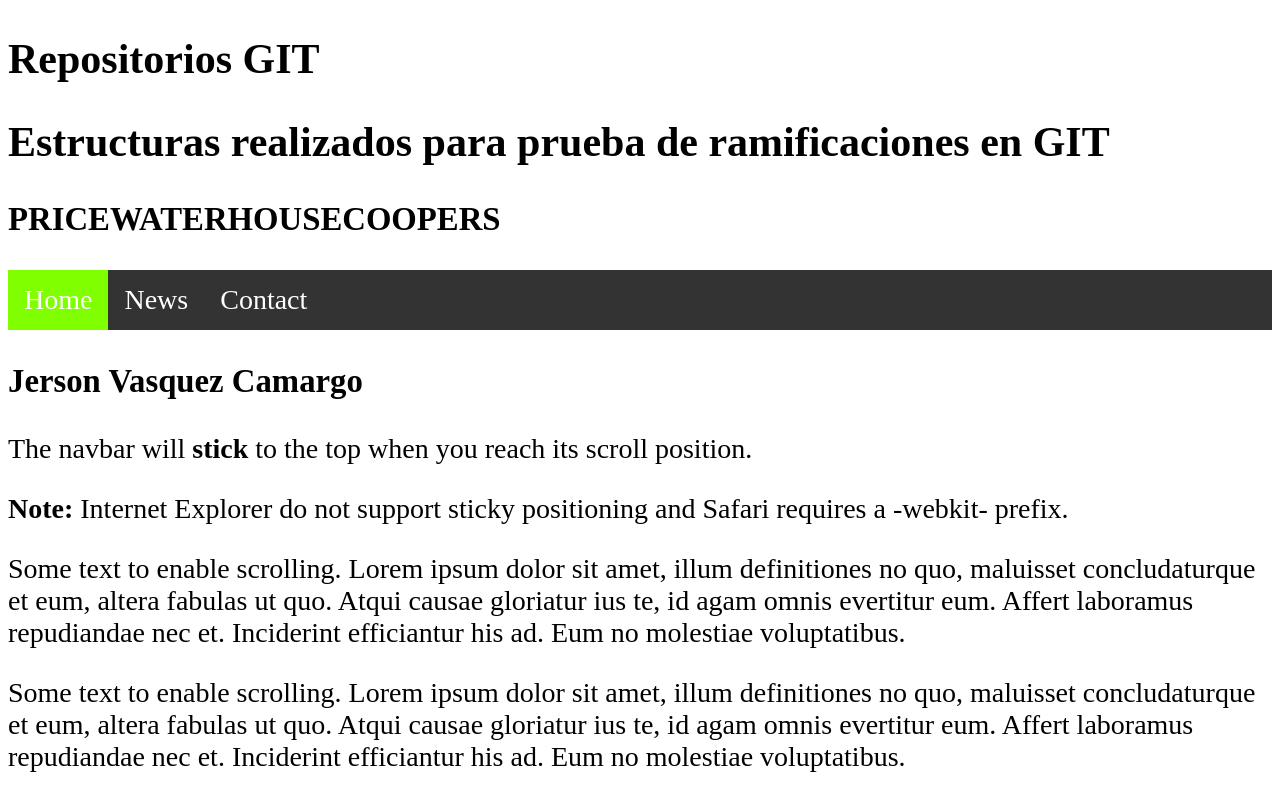
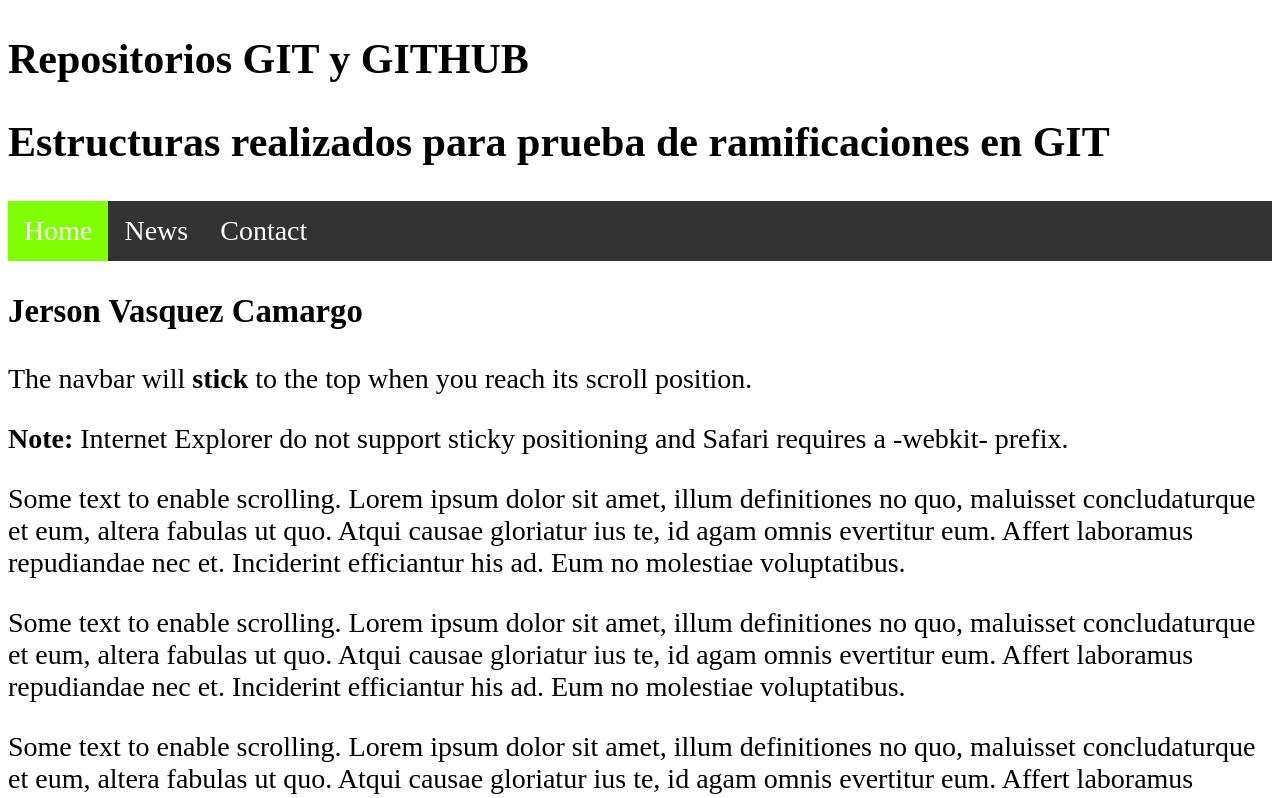
Before and after one commit to JerssonVasquez/VSCODE_GITPrueba, a plain HTML site: page index.html in a window 1280 px wide. Shown: the top 798 px of the page. Drawn offline with Linux system fonts and the light colour scheme.

Commit message:
modificaciones

```diff
--- a/index.html
+++ b/index.html
@@ -9,9 +9,9 @@
 </head>
 <body>
     <div class="header">
-        <h2>Repositorios GIT</h2>
+        <h2>Repositorios GIT y GITHUB</h2>
         <h2> Estructuras realizados para prueba de ramificaciones en GIT </h2>
-        <h3>PRICEWATERHOUSECOOPERS</h3>
+
 
     </div>
 
```
